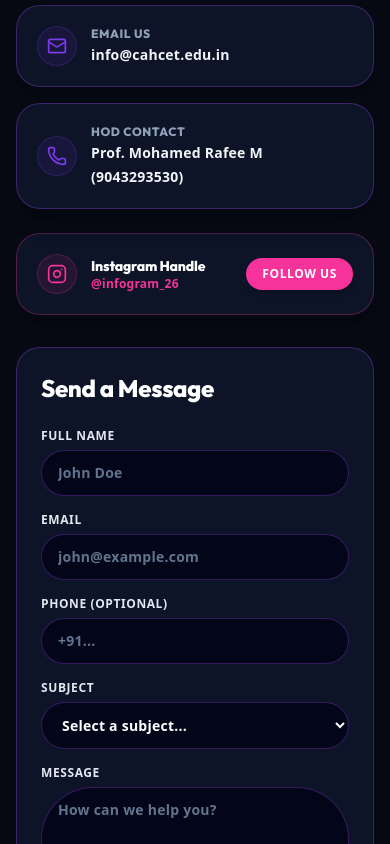
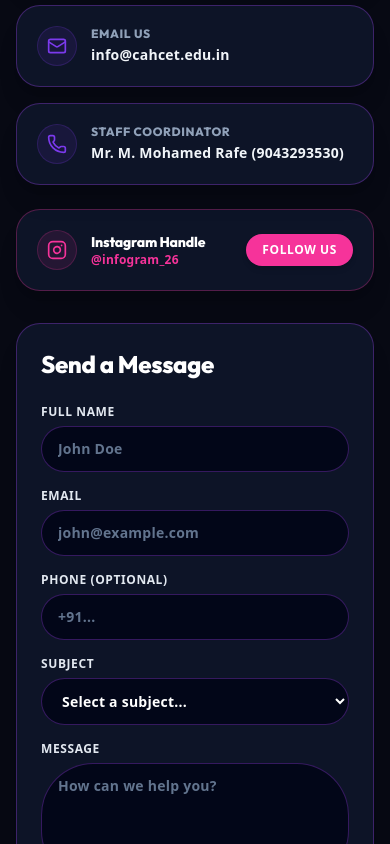
Before and after one commit to maithreyan12/INFOGRAM26, a Next.js app in the folder infogram26-app/: page /contact in a window 390 px wide. Shown: the part 1740-2584 px from the top of the page. Built offline with nearby package versions, Linux system fonts and the light colour scheme; no server answers.

Commit message:
fix: update staff coordinator title to Mr. M. Mohamed Rafe (Assistant Professor / IT) and phone 9043293530

```diff
--- a/infogram26-app/src/app/about/layout.tsx
+++ b/infogram26-app/src/app/about/layout.tsx
@@ -20,7 +20,7 @@ export const metadata: Metadata = {
     'MMES',
     "INFogram'26",
     'Technical Symposium CAHCET',
-    'Prof. Mohamed Rafee M HOD IT',
+    'Mr. M. Mohamed Rafe AP IT',
     'Maithreyan D',
   ],
   alternates: {
--- a/infogram26-app/src/app/about/page.tsx
+++ b/infogram26-app/src/app/about/page.tsx
@@ -182,7 +182,7 @@ export default function AboutPage() {
                   </a>
                   <a href="tel:+919043293530" className={`flex items-center gap-2.5 font-bold transition-all hover:underline ${isDark ? 'text-slate-200 hover:text-amber-300' : 'text-slate-800 hover:text-[#7c3aed]'}`}>
                     <Phone className="w-4 h-4 text-[#7c3aed] shrink-0" />
-                    <span>HOD: Prof. Mohamed Rafee M (9043293530)</span>
+                    <span>Staff Coordinator: Mr. M. Mohamed Rafe (9043293530)</span>
                   </a>
                   <div className={`flex items-center gap-2.5 font-bold ${isDark ? 'text-slate-200' : 'text-slate-800'}`}>
                     <Mail className="w-4 h-4 text-[#7c3aed] shrink-0" />
@@ -517,9 +517,9 @@ export default function AboutPage() {
               <div className={`p-5 rounded-2xl border text-center ${
                 isDark ? 'bg-slate-950/80 border-purple-500/20' : 'bg-slate-50 border-slate-200'
               }`}>
-                <div className={`text-[11px] font-black uppercase tracking-wider mb-1 ${isDark ? 'text-amber-300' : 'text-[#7c3aed]'}`}>HOD &amp; Convenors</div>
-                <div className={`text-sm font-black ${isDark ? 'text-white' : 'text-slate-950'}`}>Prof. Mohamed Rafee M <span className="text-xs font-bold text-slate-400">(Prof &amp; Head/IT)</span></div>
-                <div className={`text-xs font-bold mt-1 ${isDark ? 'text-slate-300' : 'text-slate-700'}`}>Convenors: Mrs. I. Abdulla (AP/IT)</div>
+                <div className={`text-[11px] font-black uppercase tracking-wider mb-1 ${isDark ? 'text-amber-300' : 'text-[#7c3aed]'}`}>Staff Convenor</div>
+                <div className={`text-sm font-black ${isDark ? 'text-white' : 'text-slate-950'}`}>Mr. M. Mohamed Rafe <span className="text-xs font-bold text-slate-400">(Assistant Professor / IT)</span></div>
+                <div className={`text-xs font-bold mt-1 ${isDark ? 'text-slate-300' : 'text-slate-700'}`}>Co-Convenor: Mrs. I. Abdulla (AP/IT)</div>
               </div>
             </div>
           </motion.div>
--- a/infogram26-app/src/app/contact/layout.tsx
+++ b/infogram26-app/src/app/contact/layout.tsx
@@ -5,12 +5,12 @@ const SITE_URL = 'https://infogram26.in';
 export const metadata: Metadata = {
   title: "Contact — INFogram'26 | Get in Touch | CAHCET Dept of IT",
   description:
-    "Contact the INFogram'26 team — National Level Technical Symposium by Department of IT, C. Abdul Hakeem College of Engineering & Technology, Melvisharam. Reach out to event coordinators, HOD Prof. Mohamed Rafee M, or our student team. 22nd August 2026.",
+    "Contact the INFogram'26 team — National Level Technical Symposium by Department of IT, C. Abdul Hakeem College of Engineering & Technology, Melvisharam. Reach out to event coordinators, staff coordinator Mr. M. Mohamed Rafe (AP/IT), or our student team. 22nd August 2026.",
   keywords: [
     "Contact INFogram'26",
     "INFogram 26 Contact",
     "CAHCET IT Department Contact",
-    "Prof. Mohamed Rafee M HOD IT",
+    "Mr. M. Mohamed Rafe AP IT",
     "INFogram 2026 Organizers",
     "CAHCET Symposium Contact",
     "Melvisharam Technical Symposium Contact",
--- a/infogram26-app/src/app/contact/page.tsx
+++ b/infogram26-app/src/app/contact/page.tsx
@@ -289,9 +289,9 @@ export default function ContactPage() {
                     <Phone className="w-5 h-5 text-[#7c3aed]" />
                   </div>
                   <div>
-                    <h3 className={`font-black text-xs uppercase tracking-wider ${isDark ? 'text-slate-400' : 'text-slate-600'}`}>HOD Contact</h3>
+                    <h3 className={`font-black text-xs uppercase tracking-wider ${isDark ? 'text-slate-400' : 'text-slate-600'}`}>Staff Coordinator</h3>
                     <a href="tel:+919043293530" className={`font-black text-sm transition-colors ${isDark ? 'text-slate-100 hover:text-amber-300' : 'text-slate-950 hover:text-[#7c3aed]'}`}>
-                      Prof. Mohamed Rafee M (9043293530)
+                      Mr. M. Mohamed Rafe (9043293530)
                     </a>
                   </div>
                 </div>
--- a/infogram26-app/src/components/layout/Footer.tsx
+++ b/infogram26-app/src/components/layout/Footer.tsx
@@ -203,7 +203,7 @@ export default function Footer() {
                     }`}
                   style={{ WebkitTapHighlightColor: 'transparent' }}
                 >
-                  HOD: Prof. Mohamed Rafee M (9043293530)
+                  Staff: Mr. M. Mohamed Rafe (9043293530)
                 </a>
               </li>
               <li className="flex items-center gap-3">
```
